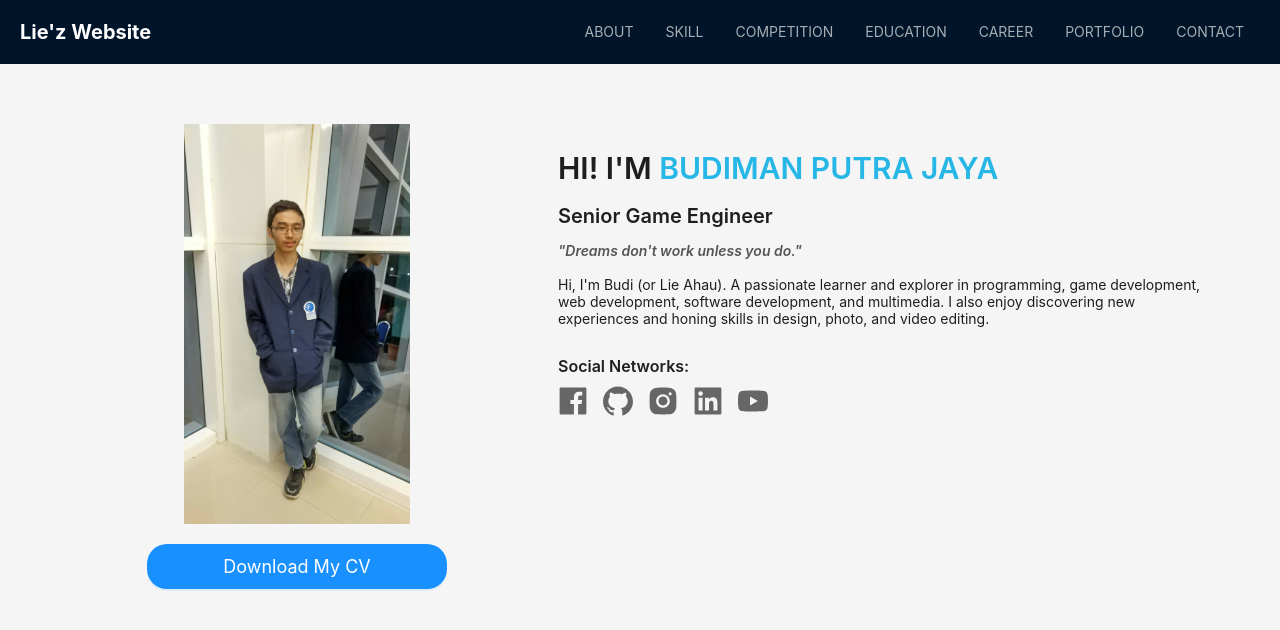
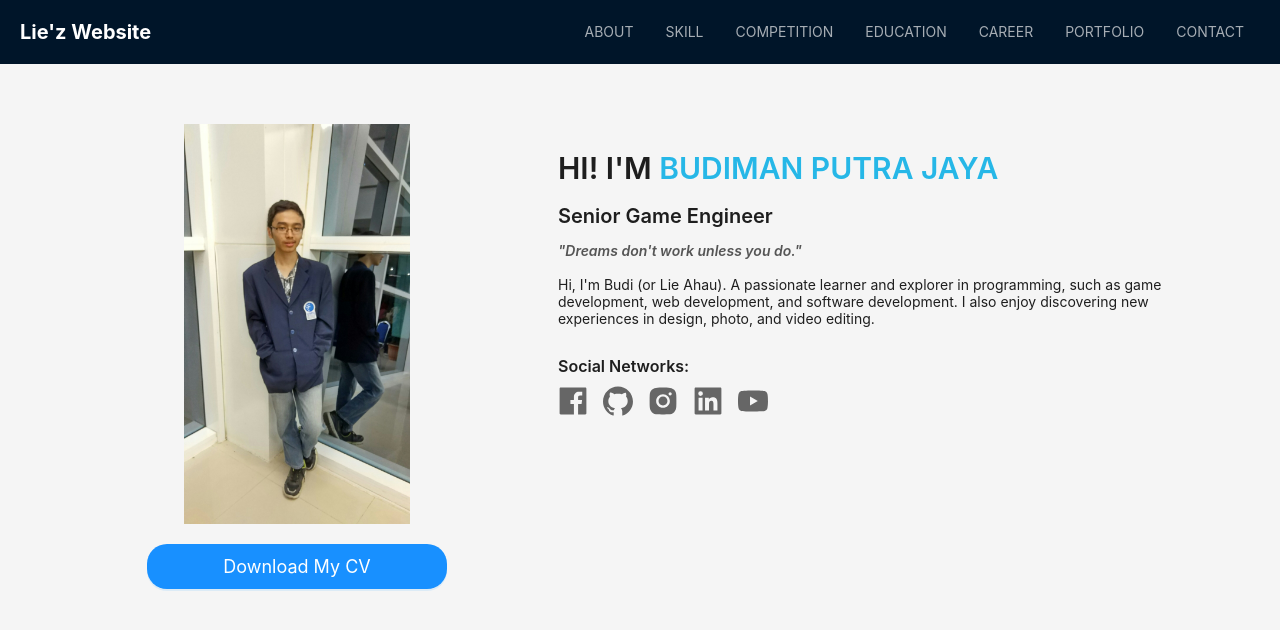
Before and after one commit to lieahau/lieahau.github.io, a React (Vite) app: page / in a window 1280 px wide. Shown: the top 630 px of the page. Built offline with nearby package versions, Linux system fonts and the light colour scheme.

Commit message:
update bio

```diff
--- a/src/components/About.tsx
+++ b/src/components/About.tsx
@@ -44,9 +44,9 @@ const About = () => {
           </Text>
           <p>
             Hi, I'm Budi (or Lie Ahau). A passionate learner and explorer in
-            programming, game development, web development, software
-            development, and multimedia. I also enjoy discovering new
-            experiences and honing skills in design, photo, and video editing.
+            programming, such as game development, web development, and software
+            development. I also enjoy discovering new
+            experiences in design, photo, and video editing.
           </p>
           <Title level={5} className="social-title">
             Social Networks:
```
